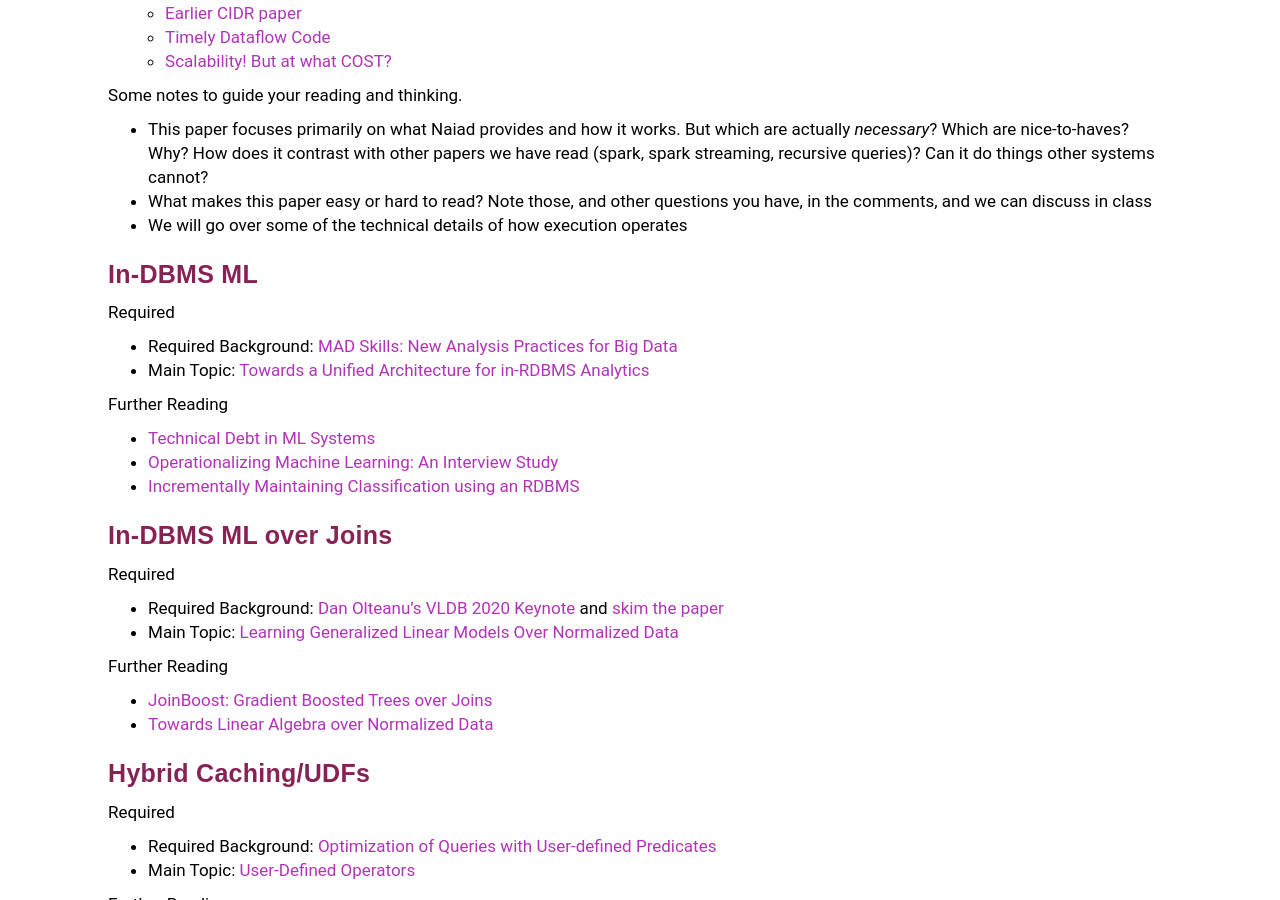
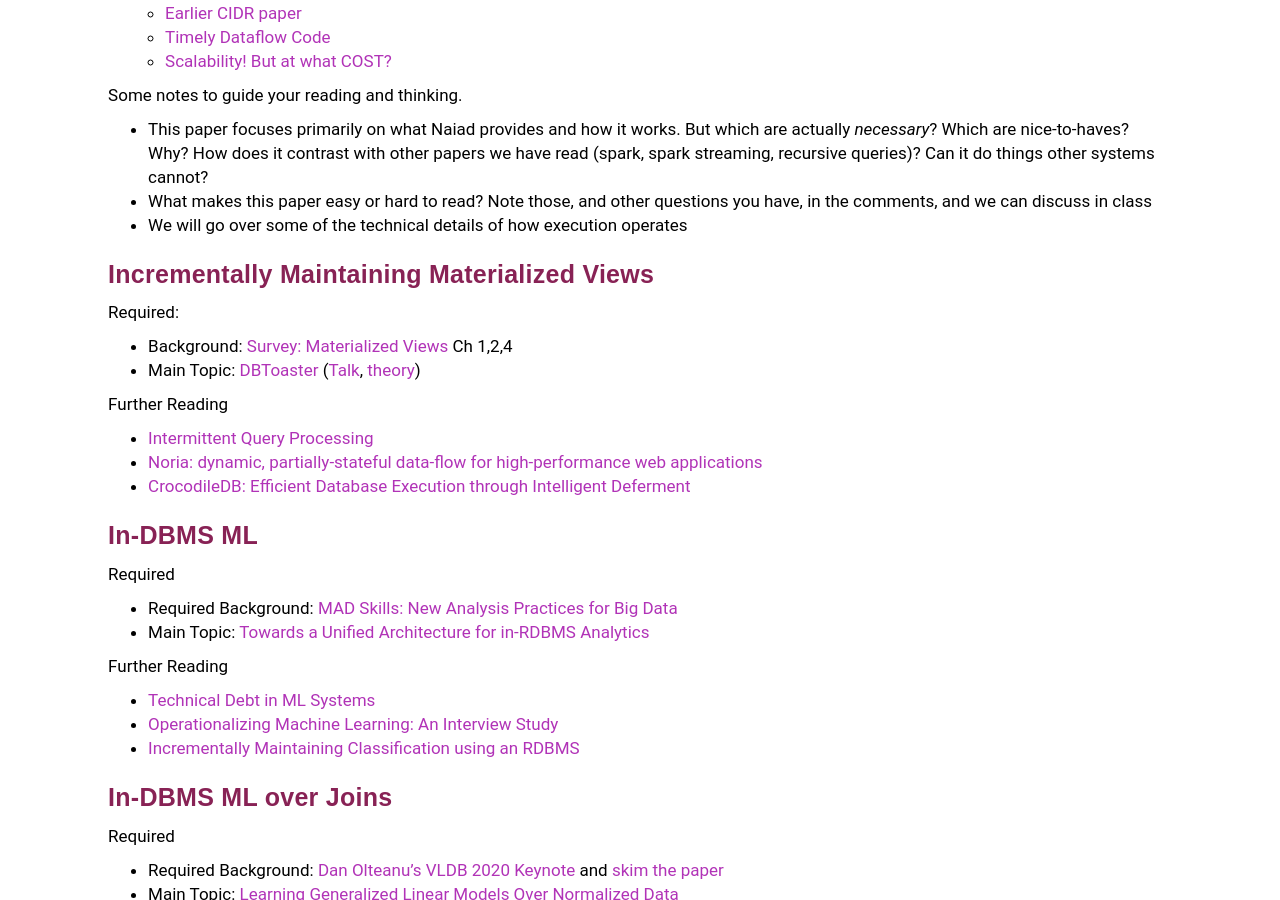
Before and after one commit to w6113/website_2022, a Jekyll site: the page built from papers.md, in a window 1280 px wide and 900 px high, scrolled down 4277 px. Built offline with Jekyll 4.4.1, drawn with Linux system fonts in a browser that asks for light colours; some of the changed text lies outside the part shown.

Commit message:
lazy commit msg

```diff
--- a/_data/schedule.csv
+++ b/_data/schedule.csv
@@ -8,9 +8,9 @@
 #ffe4fc,Thu 03-02,Main Memory Query Execution (Compilation),compilation,Plan+Team,
 white,Thu 03-09,Dataflow Engines,dataflow1,,
 #ffe4fc,Thu 03-16,spring recess!,,,
-white,Thu 03-23,In-DBMS ML,mlindb,,
-#ffe4fc,Thu 03-30,Learning over Joins,mlindb2,Status Update,
+white,Thu 03-23,Incremental Materialized Views,incmatviews,,
+#ffe4fc,Thu 03-30,In-DBMS ML,mlindb,Status Update,
 white,Thu 04-06,App-DBMS interop + UDFs,udfs,"Guest lecture: <a href=""https://www.linkedin.com/in/sujayakar"">Sujay Jayakar </a> from <a href=""https://convex.dev/"">Convex</a>",
-#ffe4fc,Thu 04-13,Data Quality,apps,,
+#ffe4fc,Thu 04-13,Learning over Joins,mlindb2,,
 white,Thu 04-20,Data Markets,datamarkets,,
 #ffe4fc,Thu 04-27,Projects,,,"<a href=""https://w6113.github.io/projects#showcase"">Link to Presentation Guideline</a>"
--- a/papers.md
+++ b/papers.md
@@ -261,6 +261,23 @@
 
 
 
+<a name="incmatviews" />
+### Incrementally Maintaining Materialized Views
+
+Required:
+
+* Background: [Survey: Materialized Views](./files/papers/matview-survey.pdf) Ch 1,2,4
+* Main Topic: [DBToaster](https://dbtoaster.github.io/papers/pvldb2012-dbtoaster.pdf) ([Talk](https://dbtoaster.github.io/papers/ecocloud2013-dbtoaster-mn.pdf), [theory](https://dbtoaster.github.io/papers/pods2010-ring.pdf))
+
+Further Reading
+
+* [Intermittent Query Processing](http://www.vldb.org/pvldb/vol12/p1427-tang.pdf)
+* [Noria: dynamic, partially-stateful data-flow for high-performance web applications](https://pdos.csail.mit.edu/papers/noria:osdi18.pdf)
+* [CrocodileDB: Efficient Database Execution through Intelligent Deferment](http://cidrdb.org/cidr2020/papers/p14-shang-cidr20.pdf)
+
+
+
+
 <a name="mlindb" />
 ### In-DBMS ML
 
@@ -273,7 +290,7 @@
 Further Reading
 
 * [Technical Debt in ML Systems](https://ckaestne.medium.com/technical-debt-in-machine-learning-systems-62035b82b6de)
-* [Operationalizing Machine Learning: An Interview Study](#)
+* [Operationalizing Machine Learning: An Interview Study](https://arxiv.org/abs/2209.09125)
 * [Incrementally Maintaining Classification using an RDBMS](http://www.vldb.org/pvldb/vol4/p302-koc.pdf)
 
 
@@ -475,12 +492,6 @@
   * [Building data-centric apps with a reactive relational database](https://riffle.systems/essays/prelude/)
 
 
-<a name="incmatviews" />
-### Incrementally Maintaining Materialized Views
-
-* [DBToaster](https://dbtoaster.github.io/papers/pvldb2012-dbtoaster.pdf) ([Talk](https://dbtoaster.github.io/papers/ecocloud2013-dbtoaster-mn.pdf), [theory](https://dbtoaster.github.io/papers/pods2010-ring.pdf))
-* [Intermittent Query Processing](http://www.vldb.org/pvldb/vol12/p1427-tang.pdf)
-
 
 <a name="stream" />
 ### Streaming
```
